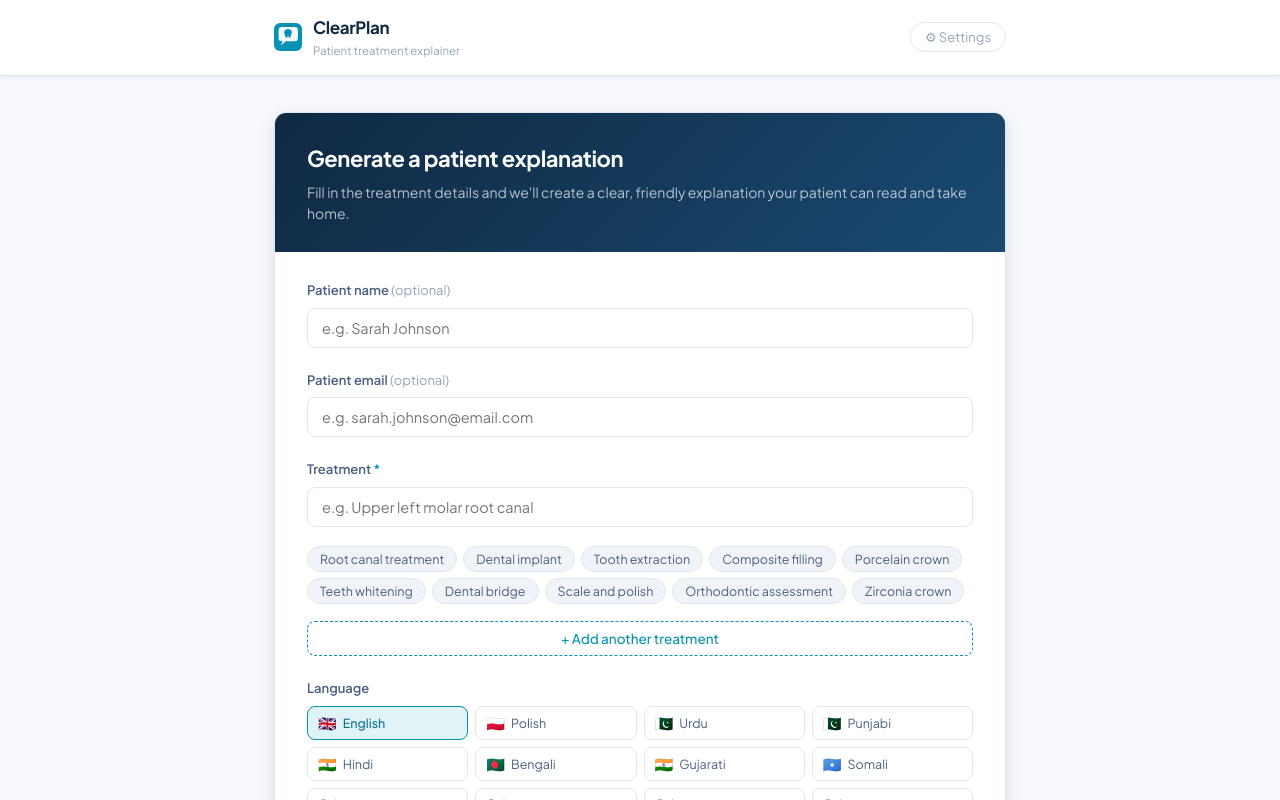
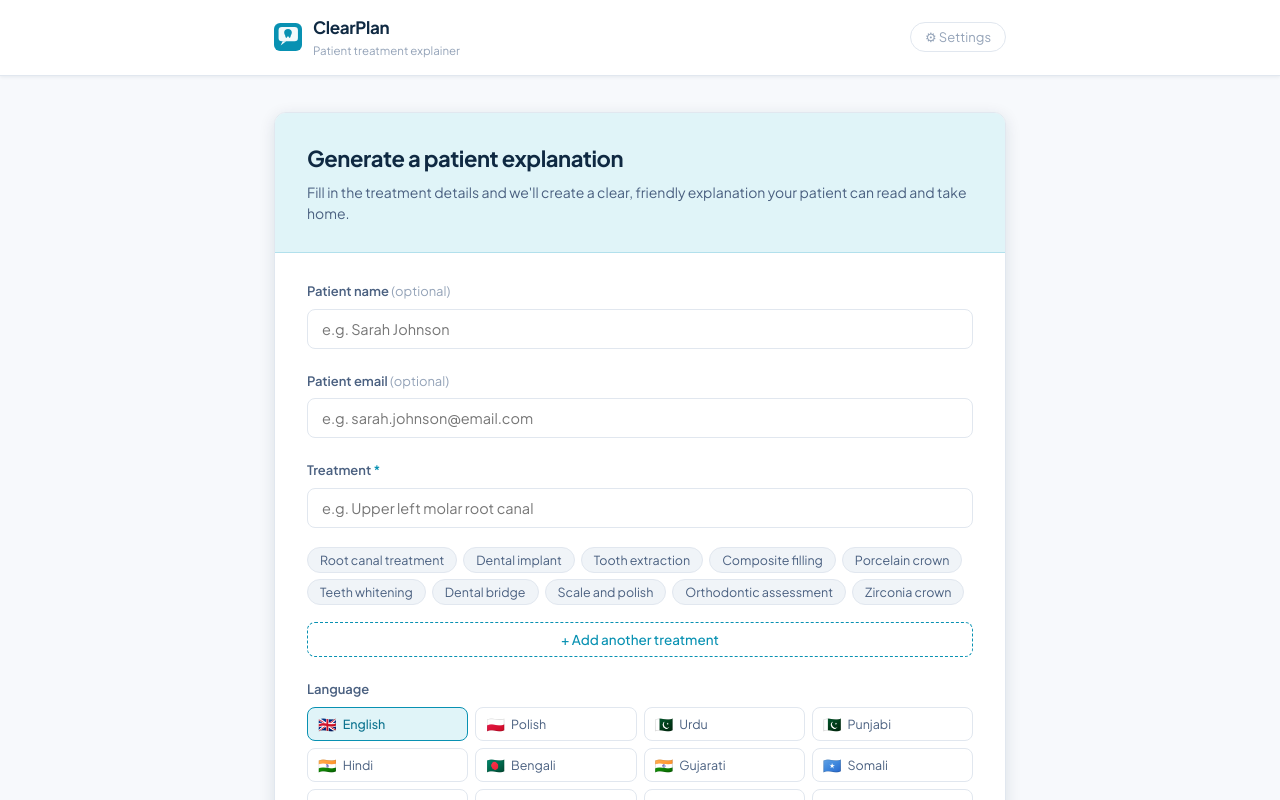
Before and after one commit to cryptoyoyoyo/clearplan, a React (Create React App) app: page / in a window 1280 px wide. Shown: the top 800 px of the page. Built offline with nearby package versions, Linux system fonts and the light colour scheme; the HTML template or start-up script is replaced by a standard one.

Commit message:
Light teal form header, new favicon, add Google Fonts

```diff
--- a/src/App.css
+++ b/src/App.css
@@ -35,11 +35,12 @@
   border-radius: var(--radius); box-shadow: var(--shadow-md); overflow: hidden;
 }
 .form-header {
-  background: linear-gradient(135deg, var(--navy) 0%, #1a4a72 100%);
+  background: var(--teal-light);
+  border-bottom: 1px solid #b2e0ec;
   padding: 28px 32px;
 }
-.form-title { font-size: 22px; font-weight: 700; color: #fff; letter-spacing: -0.02em; margin-bottom: 6px; }
-.form-sub { font-size: 14px; color: rgba(255,255,255,0.7); line-height: 1.5; }
+.form-title { font-size: 22px; font-weight: 700; color: var(--navy); letter-spacing: -0.02em; margin-bottom: 6px; }
+.form-sub { font-size: 14px; color: var(--text-2); line-height: 1.5; }
 .form-body { padding: 28px 32px; display: flex; flex-direction: column; gap: 22px; }
 
 /* ── Fields ── */
```
Also changed, not shown: public/index.html (+4 -0 lines).
